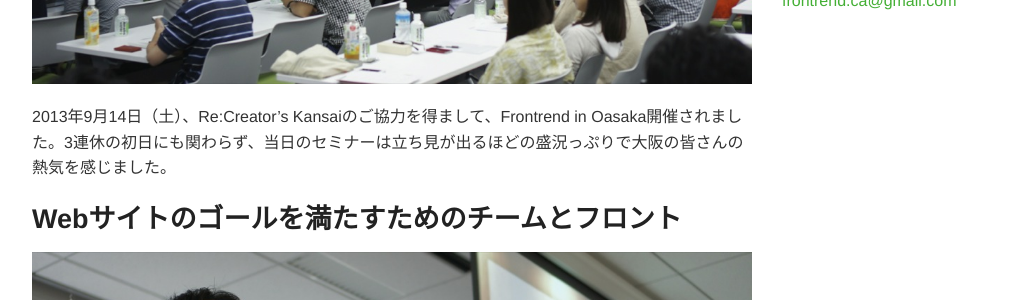
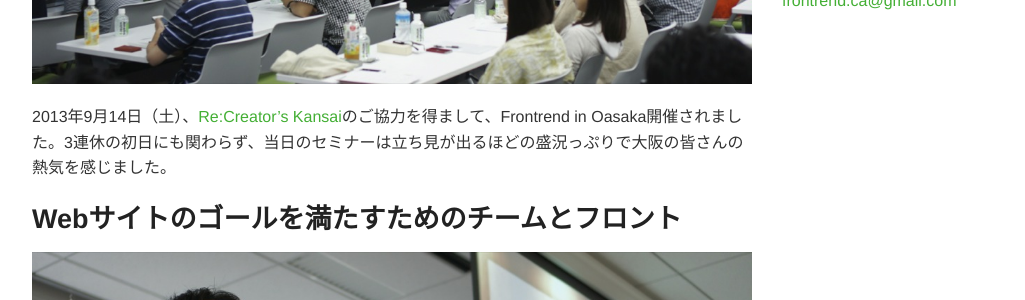
Before and after one commit to frontrend/frontrend.github.io, a Jekyll site: the page built from _posts/2013-09-17-frontrend-in-osaka.md, in a window 1280 px wide and 900 px high, scrolled down 357 px. Shown: the part 152-452 px from the top of the window, without its empty margins (123-1148 px from the left). Built offline with Jekyll 4.4.1, drawn with Linux system fonts in a browser that asks for light colours; nearby versions of some CDN libraries; Markdown is read by kramdown in place of the engine named in the settings; comment, search, counter and statistics services are not loaded; some of the changed lines change nothing that is shown; some of the changed text lies outside the part shown.

Commit message:
Fix sentence

```diff
--- a/_posts/2013-09-17-frontrend-in-osaka.md
+++ b/_posts/2013-09-17-frontrend-in-osaka.md
@@ -12,7 +12,7 @@ excerpt: 2013年9月14日（土）、Re:Creator's Kansaiのご協力を得まし
 
 ![Frontrend in Osaka](/images/2013/0917_osaka.jpg)
 
-2013年9月14日（土）、Re:Creator's Kansaiのご協力を得まして、Frontrend in Oasaka開催されました。3連休の初日にも関わらず、当日のセミナーは立ち見が出るほどの盛況っぷりで大阪の皆さんの熱気を感じました。
+2013年9月14日（土）、[Re:Creator's Kansai](http://www.re-creators.jp/)のご協力を得まして、Frontrend in Oasaka開催されました。3連休の初日にも関わらず、当日のセミナーは立ち見が出るほどの盛況っぷりで大阪の皆さんの熱気を感じました。
 
 
 ### Webサイトのゴールを満たすためのチームとフロント
@@ -47,7 +47,7 @@ Webは進化し続けている。単純なWebページ、デスクトップPC閲
 ![谷拓樹](/images/2013/0917_s3.jpg)
 
 
-元Re:Creator's Kansai運営メンバーだった谷拓樹による凱旋講演、3番目のセッションは最近なにかと話題のCSSの設計についてのセッションでした。
+元[Re:Creator's Kansai](http://www.re-creators.jp/)運営メンバーだった谷拓樹による凱旋講演、3番目のセッションは最近なにかと話題のCSSの設計についてのセッションでした。
 
 OOCSS、 SMACCS、 BEMなど最近のCSSフレームワークの考え方から、実際のプロジェクトにおける使い方まで体系的に解説してとても分かりやすいセッションでした。
 
```
Also changed, not shown: 3 other files.
